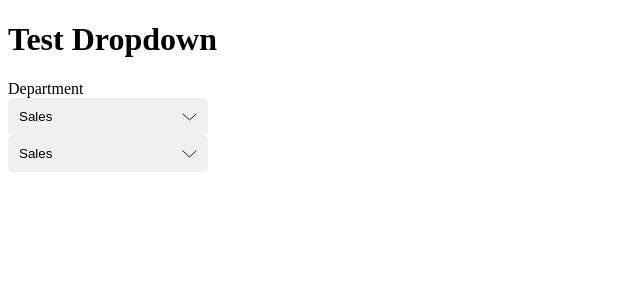
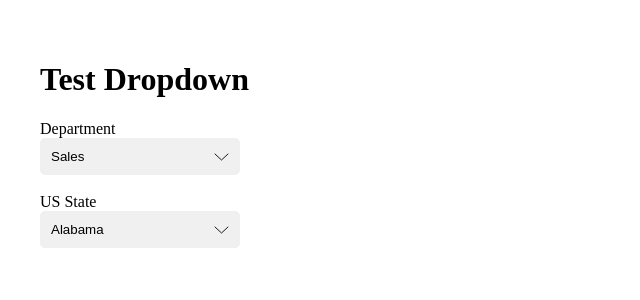
Before and after one commit to Josef1923/Dropdown-react, a React (Vite) app: page / in a window 1280 px wide. Shown: the top 300 px of the page, without its empty margins (0-640 px from the left). Built offline with nearby package versions, Linux system fonts and the light colour scheme.

Commit message:
fix bug detection option selectionnée avec value

```diff
--- a/src/App.jsx
+++ b/src/App.jsx
@@ -1,74 +1,97 @@
+import React from "react";
 import Dropdown from "./Dropdown";
 
+const states = [
+  { name: "Alabama", abbreviation: "AL" },
+  { name: "Alaska", abbreviation: "AK" },
+  { name: "American Samoa", abbreviation: "AS" },
+  { name: "Arizona", abbreviation: "AZ" },
+  { name: "Arkansas", abbreviation: "AR" },
+  { name: "California", abbreviation: "CA" },
+  { name: "Colorado", abbreviation: "CO" },
+  { name: "Connecticut", abbreviation: "CT" },
+  { name: "Delaware", abbreviation: "DE" },
+  { name: "District Of Columbia", abbreviation: "DC" },
+  { name: "Federated States Of Micronesia", abbreviation: "FM" },
+  { name: "Florida", abbreviation: "FL" },
+  { name: "Georgia", abbreviation: "GA" },
+  { name: "Guam", abbreviation: "GU" },
+  { name: "Hawaii", abbreviation: "HI" },
+  { name: "Idaho", abbreviation: "ID" },
+  { name: "Illinois", abbreviation: "IL" },
+  { name: "Indiana", abbreviation: "IN" },
+  { name: "Iowa", abbreviation: "IA" },
+  { name: "Kansas", abbreviation: "KS" },
+  { name: "Kentucky", abbreviation: "KY" },
+  { name: "Louisiana", abbreviation: "LA" },
+  { name: "Maine", abbreviation: "ME" },
+  { name: "Marshall Islands", abbreviation: "MH" },
+  { name: "Maryland", abbreviation: "MD" },
+  { name: "Massachusetts", abbreviation: "MA" },
+  { name: "Michigan", abbreviation: "MI" },
+  { name: "Minnesota", abbreviation: "MN" },
+  { name: "Mississippi", abbreviation: "MS" },
+  { name: "Missouri", abbreviation: "MO" },
+  { name: "Montana", abbreviation: "MT" },
+  { name: "Nebraska", abbreviation: "NE" },
+  { name: "Nevada", abbreviation: "NV" },
+  { name: "New Hampshire", abbreviation: "NH" },
+  { name: "New Jersey", abbreviation: "NJ" },
+  { name: "New Mexico", abbreviation: "NM" },
+  { name: "New York", abbreviation: "NY" },
+  { name: "North Carolina", abbreviation: "NC" },
+  { name: "North Dakota", abbreviation: "ND" },
+  { name: "Northern Mariana Islands", abbreviation: "MP" },
+  { name: "Ohio", abbreviation: "OH" },
+  { name: "Oklahoma", abbreviation: "OK" },
+  { name: "Oregon", abbreviation: "OR" },
+  { name: "Palau", abbreviation: "PW" },
+  { name: "Pennsylvania", abbreviation: "PA" },
+  { name: "Puerto Rico", abbreviation: "PR" },
+  { name: "Rhode Island", abbreviation: "RI" },
+  { name: "South Carolina", abbreviation: "SC" },
+  { name: "South Dakota", abbreviation: "SD" },
+  { name: "Tennessee", abbreviation: "TN" },
+  { name: "Texas", abbreviation: "TX" },
+  { name: "Utah", abbreviation: "UT" },
+  { name: "Vermont", abbreviation: "VT" },
+  { name: "Virgin Islands", abbreviation: "VI" },
+  { name: "Virginia", abbreviation: "VA" },
+  { name: "Washington", abbreviation: "WA" },
+  { name: "West Virginia", abbreviation: "WV" },
+  { name: "Wisconsin", abbreviation: "WI" },
+  { name: "Wyoming", abbreviation: "WY" }
+];
+
 function App() {
+  return (
+    <div style={{ padding: "2rem", maxWidth: 600 }}>
+      <h1>Test Dropdown</h1>
 
-  return (
-    <div>
-      <h1>Test Dropdown</h1>
-      <label htmlFor='department'>Department</label>
+      <label htmlFor="department">Department</label>
       <Dropdown
         options={[
           { label: "Sales", value: "sales" },
           { label: "Marketing", value: "marketing" },
           { label: "Engineering", value: "engineering" },
           { label: "Human Resources", value: "hr" },
-          { label: "Legal", value: "legal" },
-          { label: "Sales", value: "sales" },
-          { label: "Marketing", value: "marketing" },
-          { label: "Engineering", value: "engineering" },
-          { label: "Human Resources", value: "hr" },
-          { label: "Legal", value: "legal" },
-          { label: "Sales", value: "sales" },
-          { label: "Marketing", value: "marketing" },
-          { label: "Engineering", value: "engineering" },
-          { label: "Human Resources", value: "hr" },
-          { label: "Legal", value: "legal" },
-          { label: "Sales", value: "sales" },
-          { label: "Marketing", value: "marketing" },
-          { label: "Engineering", value: "engineering" },
-          { label: "Human Resources", value: "hr" },
-          { label: "Legal", value: "legal" },
-          { label: "Sales", value: "sales" },
-          { label: "Marketing", value: "marketing" },
-          { label: "Engineering", value: "engineering" },
-          { label: "Human Resources", value: "hr" },
           { label: "Legal", value: "legal" }
         ]}
-        onChange={(value) => console.log("Valeur sélectionnée :", value)}
+        onChange={(value) => console.log("Département sélectionné :", value)}
       />
 
-<Dropdown
-        options={[
-          { label: "Sales", value: "sales" },
-          { label: "Marketing", value: "marketing" },
-          { label: "Engineering", value: "engineering" },
-          { label: "Human Resources", value: "hr" },
-          { label: "Legal", value: "legal" },
-          { label: "Sales", value: "sales" },
-          { label: "Marketing", value: "marketing" },
-          { label: "Engineering", value: "engineering" },
-          { label: "Human Resources", value: "hr" },
-          { label: "Legal", value: "legal" },
-          { label: "Sales", value: "sales" },
-          { label: "Marketing", value: "marketing" },
-          { label: "Engineering", value: "engineering" },
-          { label: "Human Resources", value: "hr" },
-          { label: "Legal", value: "legal" },
-          { label: "Sales", value: "sales" },
-          { label: "Marketing", value: "marketing" },
-          { label: "Engineering", value: "engineering" },
-          { label: "Human Resources", value: "hr" },
-          { label: "Legal", value: "legal" },
-          { label: "Sales", value: "sales" },
-          { label: "Marketing", value: "marketing" },
-          { label: "Engineering", value: "engineering" },
-          { label: "Human Resources", value: "hr" },
-          { label: "Legal", value: "legal" }
-        ]}
-        onChange={(value) => console.log("Valeur sélectionnée :", value)}
+      <br />
+
+      <label htmlFor="state">US State</label>
+      <Dropdown
+        options={states.map((state) => ({
+          label: state.name,
+          value: state.abbreviation
+        }))}
+        onChange={(value) => console.log("État sélectionné :", value)}
       />
     </div>
-  )
+  );
 }
 
 export default App;
--- a/src/Dropdown.jsx
+++ b/src/Dropdown.jsx
@@ -19,7 +19,7 @@ function Dropdown({ options, onChange, icon = defaultIcon, disabled = false }) {
         if (disabled) return;
 
         if (!isOpen) {
-            const index = options.findIndex(option => option === selectedOption);
+            const index = options.findIndex(option => option.value === selectedOption?.value);
             setFocusedList(index);
         }
         setIsOpen(!isOpen);
@@ -50,7 +50,6 @@ function Dropdown({ options, onChange, icon = defaultIcon, disabled = false }) {
 
         if (!isOpen) {
             // Si le menu n'est pas ouvert, on gère les touches fléchées pour changer l'option sélectionnée
-            // on recupère l'index de l'option sélectionnée dans le tableau d'options
             const currentIndex = options.findIndex(option => option === selectedOption);
 
             if (e.key === "ArrowDown" || e.key === "ArrowRight") {
@@ -111,7 +110,7 @@ function Dropdown({ options, onChange, icon = defaultIcon, disabled = false }) {
                 e.preventDefault()
                 if (!isOpen) { // déclenche si le menu est fermé
                     setIsOpen(true); // ouvre le menu
-                    const index = options.findIndex(option => option === selectedOption);
+                    const index = options.findIndex(option => option.value === selectedOption?.value);
                     setFocusedList(index); // focus l'option sélectionnée
                 }
                 else if (focusedList >= 0) {
```
